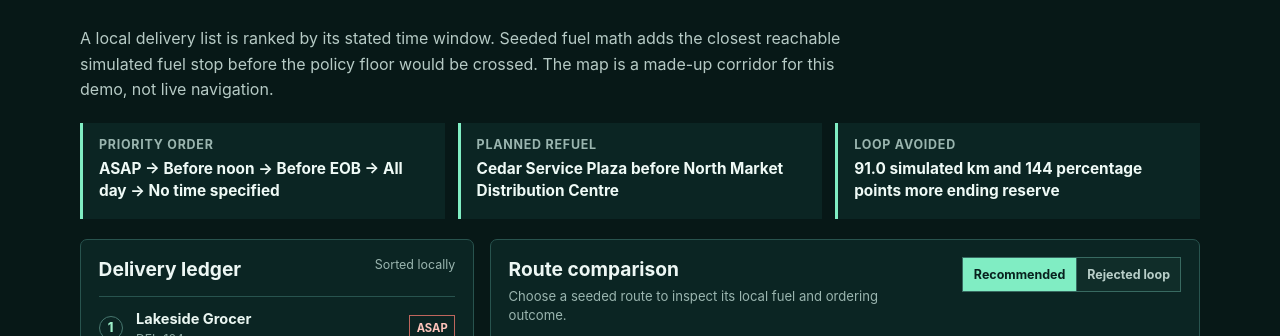
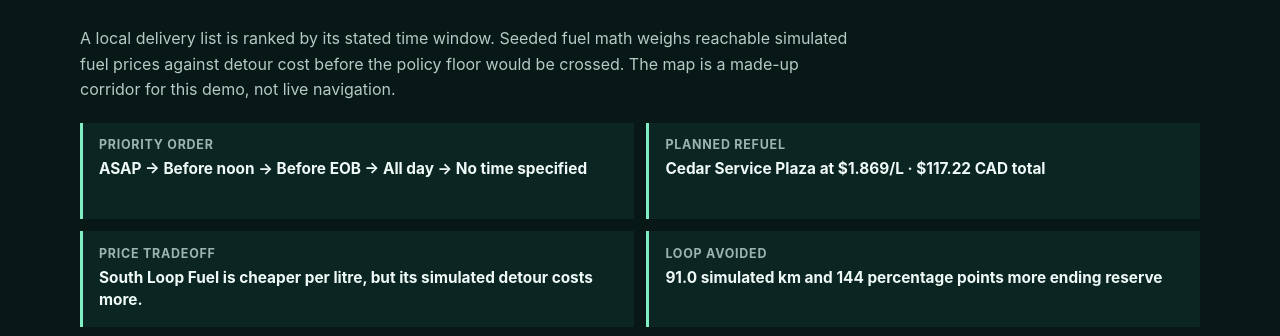
Before and after one commit to seeker-cyber-maker/pitt-build-week, a website with bundled scripts: page app/index.html in a window 1280 px wide. Shown: the part 599-935 px from the top of the page. Built offline with nearby package versions, Linux system fonts and the light colour scheme.

Commit message:
Consider simulated fuel prices in route planning

```diff
--- a/app/app.js
+++ b/app/app.js
@@ -73,6 +73,10 @@ function formatKm(value) {
   return `${value.toFixed(1)} simulated km`;
 }
 
+function formatCad(value) {
+  return `$${value.toFixed(2)} CAD`;
+}
+
 function routePoints(plan) {
   const firstLeg = plan.steps.find((step) => step.from);
   if (!firstLeg) return [];
@@ -82,9 +86,11 @@ function routePoints(plan) {
 function renderPlanning() {
   const { recommended, rejected, distanceSavedKm, fuelReserveImprovementPercent } = planning;
   const nextDelivery = recommended.steps.find((step) => step.type === "delivery" && recommended.refuel && step.from.id === recommended.refuel.at.id)?.to;
+  const lowerPriceAlternative = recommended.refuel.alternatives.find(({ station }) => station.pricePerLitreCad < recommended.refuel.at.pricePerLitreCad);
   document.querySelector("#planning-summary").innerHTML = [
     ["Priority order", recommended.deliveries.map((delivery) => deliveryWindowLabels[delivery.window]).join(" → ")],
-    ["Planned refuel", `${recommended.refuel.at.name} before ${nextDelivery?.name ?? "the next delivery"}`],
+    ["Planned refuel", `${recommended.refuel.at.name} at $${recommended.refuel.at.pricePerLitreCad.toFixed(3)}/L · ${formatCad(recommended.refuel.estimatedPlanCostCad)} total`],
+    ["Price tradeoff", lowerPriceAlternative ? `${lowerPriceAlternative.station.name} is cheaper per litre, but its simulated detour costs more.` : `Selected from reachable simulated stations before ${nextDelivery?.name ?? "the next delivery"}.`],
     ["Loop avoided", `${distanceSavedKm.toFixed(1)} simulated km and ${Math.round(fuelReserveImprovementPercent)} percentage points more ending reserve`]
   ].map(([label, value]) => `<div class="planning-metric"><span>${label}</span><strong>${value}</strong></div>`).join("");
 
@@ -108,7 +114,7 @@ function renderMap() {
   const polyline = (points) => points.map((point) => `${point.x},${point.y}`).join(" ");
   const allNodes = [planning.input.origin, ...planning.input.deliveries, ...planning.input.stations];
   const activeDescription = state.mapMode === "recommended"
-    ? `${formatKm(activePlan.distanceKm)}. Refuel at ${activePlan.refuel.at.name}; ending reserve ${formatPercent(activePlan.endingFuelPercent)}.`
+    ? `${formatKm(activePlan.distanceKm)}. Refuel at ${activePlan.refuel.at.name} for $${activePlan.refuel.at.pricePerLitreCad.toFixed(3)}/L; ${formatCad(activePlan.refuel.estimatedPlanCostCad)} simulated refill-and-detour cost; ending reserve ${formatPercent(activePlan.endingFuelPercent)}.`
     : `${formatKm(activePlan.distanceKm)}. No planned refuel; ending reserve ${formatPercent(activePlan.endingFuelPercent)}. ${activePlan.reasons.join(" ")}`;
 
   document.querySelector("#map-canvas").innerHTML = `
@@ -125,10 +131,11 @@ function renderMap() {
       ${allNodes.map((node) => {
         const isOrigin = node.kind === "origin";
         const isStation = node.kind === "station";
-        const label = isOrigin ? "Depot" : isStation ? node.name : node.name;
+        const label = isOrigin ? "Depot" : node.name;
+        const labelOnLeft = node.x > 610;
         return `<g class="map-node ${isOrigin ? "node-origin" : isStation ? "node-station" : "node-delivery"}">
           <circle cx="${node.x}" cy="${node.y}" r="${isOrigin ? 11 : isStation ? 9 : 8}" />
-          <text x="${node.x + 14}" y="${node.y - 12}">${label}</text>
+          ${isStation ? "" : `<text x="${node.x + (labelOnLeft ? -14 : 14)}" y="${node.y - 12}" text-anchor="${labelOnLeft ? "end" : "start"}">${label}</text>`}
         </g>`;
       }).join("")}
       ${activePlan.deliveries.map((delivery, index) => `<text class="route-number" x="${delivery.x - 4}" y="${delivery.y + 5}">${index + 1}</text>`).join("")}
--- a/app/index.html
+++ b/app/index.html
@@ -24,7 +24,7 @@
           <div><p class="eyebrow">Simulated planning ledger</p><h2 id="planning-title">Sort the work before the road gets expensive</h2></div>
           <span class="status status-safe">Local map simulation</span>
         </div>
-        <p class="planning-intro">A local delivery list is ranked by its stated time window. Seeded fuel math adds the closest reachable simulated fuel stop before the policy floor would be crossed. The map is a made-up corridor for this demo, not live navigation.</p>
+        <p class="planning-intro">A local delivery list is ranked by its stated time window. Seeded fuel math weighs reachable simulated fuel prices against detour cost before the policy floor would be crossed. The map is a made-up corridor for this demo, not live navigation.</p>
         <div class="planning-summary" id="planning-summary"></div>
         <div class="planning-layout">
           <div class="panel ledger-panel">
--- a/app/planner.js
+++ b/app/planner.js
@@ -19,7 +19,9 @@ export const simulatedPlanningInput = Object.freeze({
     startingFuelPercent: 50,
     minimumReservePercent: 14,
     refuelToPercent: 80,
-    fuelPercentPerMapKm: 0.9
+    fuelPercentPerMapKm: 0.9,
+    tankLitres: 100,
+    simulatedDetourCostPerKmCad: 0.72
   }),
   origin: Object.freeze({ id: "hub", name: "Depot", kind: "origin", x: 90, y: 375 }),
   deliveries: Object.freeze([
@@ -30,9 +32,9 @@ export const simulatedPlanningInput = Object.freeze({
     Object.freeze({ id: "DEL-108", name: "West Dock Receiving", window: "flexible", x: 550, y: 400 })
   ]),
   stations: Object.freeze([
-    Object.freeze({ id: "FUEL-1", name: "Cedar Service Plaza", kind: "station", x: 400, y: 270 }),
-    Object.freeze({ id: "FUEL-2", name: "Riverside Fuel Stop", kind: "station", x: 675, y: 365 }),
-    Object.freeze({ id: "FUEL-3", name: "South Loop Fuel", kind: "station", x: 310, y: 420 })
+    Object.freeze({ id: "FUEL-1", name: "Cedar Service Plaza", kind: "station", x: 400, y: 270, pricePerLitreCad: 1.869 }),
+    Object.freeze({ id: "FUEL-2", name: "Riverside Fuel Stop", kind: "station", x: 675, y: 365, pricePerLitreCad: 1.799 }),
+    Object.freeze({ id: "FUEL-3", name: "South Loop Fuel", kind: "station", x: 310, y: 420, pricePerLitreCad: 1.739 })
   ])
 });
 
@@ -61,17 +63,28 @@ function chooseFuelStop(current, next, input) {
     .map((station) => {
       const approachKm = mapDistanceKm(current, station);
       const onwardKm = mapDistanceKm(station, next);
+      const fuelAfterApproachPercent = current.fuelPercent - fuelCost(approachKm, vehicle);
+      const refillLitres = ((vehicle.refuelToPercent - fuelAfterApproachPercent) / 100) * vehicle.tankLitres;
+      const detourKm = approachKm + onwardKm - directKm;
+      const fuelSpendCad = refillLitres * station.pricePerLitreCad;
+      const detourCostCad = detourKm * vehicle.simulatedDetourCostPerKmCad;
       return {
         station,
         approachKm,
         onwardKm,
-        detourKm: approachKm + onwardKm - directKm
+        detourKm,
+        fuelAfterApproachPercent,
+        refillLitres,
+        fuelSpendCad,
+        detourCostCad,
+        estimatedPlanCostCad: fuelSpendCad + detourCostCad
       };
     })
-    .filter(({ approachKm }) => current.fuelPercent - fuelCost(approachKm, vehicle) >= vehicle.minimumReservePercent)
-    .sort((left, right) => left.detourKm - right.detourKm || left.station.id.localeCompare(right.station.id));
+    .filter(({ fuelAfterApproachPercent }) => fuelAfterApproachPercent >= vehicle.minimumReservePercent)
+    .sort((left, right) => left.estimatedPlanCostCad - right.estimatedPlanCostCad || left.detourKm - right.detourKm || left.station.id.localeCompare(right.station.id));
 
-  return candidates[0] ?? null;
+  if (!candidates[0]) return null;
+  return { ...candidates[0], alternatives: candidates.slice(1) };
 }
 
 function addLeg(steps, from, to, fuelPercent, vehicle, type = "delivery") {
@@ -99,7 +112,12 @@ export function buildRecommendedPlan(input = simulatedPlanningInput) {
           at: fuelStop.station,
           fuelBeforePercent: fuelPercent,
           fuelAfterPercent: vehicle.refuelToPercent,
-          detourKm: fuelStop.detourKm
+          detourKm: fuelStop.detourKm,
+          refillLitres: fuelStop.refillLitres,
+          fuelSpendCad: fuelStop.fuelSpendCad,
+          detourCostCad: fuelStop.detourCostCad,
+          estimatedPlanCostCad: fuelStop.estimatedPlanCostCad,
+          alternatives: fuelStop.alternatives
         });
         fuelPercent = vehicle.refuelToPercent;
         current = fuelStop.station;
--- a/app/styles.css
+++ b/app/styles.css
@@ -17,7 +17,7 @@ h3 { font-size: 1.2rem; }
 .lede { color: #b6cac5; font-size: 1.12rem; line-height: 1.6; }
 .planning { margin-top: 3rem; border-top: 1px solid #28534e; padding-top: 2.5rem; }
 .planning-intro { max-width: 780px; color: #b6cac5; line-height: 1.6; }
-.planning-summary { display: grid; grid-template-columns: repeat(3, 1fr); gap: .8rem; margin: 1.25rem 0; }
+.planning-summary { display: grid; grid-template-columns: repeat(2, 1fr); gap: .8rem; margin: 1.25rem 0; }
 .planning-metric { min-height: 96px; border-left: 3px solid #80edc3; background: #0b2523; padding: .9rem 1rem; }
 .planning-metric span { display: block; margin-bottom: .4rem; color: #9ab5af; font-size: .78rem; font-weight: 700; letter-spacing: .06em; text-transform: uppercase; }
 .planning-metric strong { color: #effaf6; font-size: .96rem; line-height: 1.35; }
```
Also changed, not shown: CONTROL/PRODUCT_SCOPE.md (+1 -1 lines), DEMO_SCENARIO.md (+1 -1 lines), HANDOFFS/Codex.md (+1 -0 lines), SUBMISSION/VIDEO_SCRIPT.md (+1 -1 lines), tests/planner.test.mjs (+5 -1 lines), README.md.
